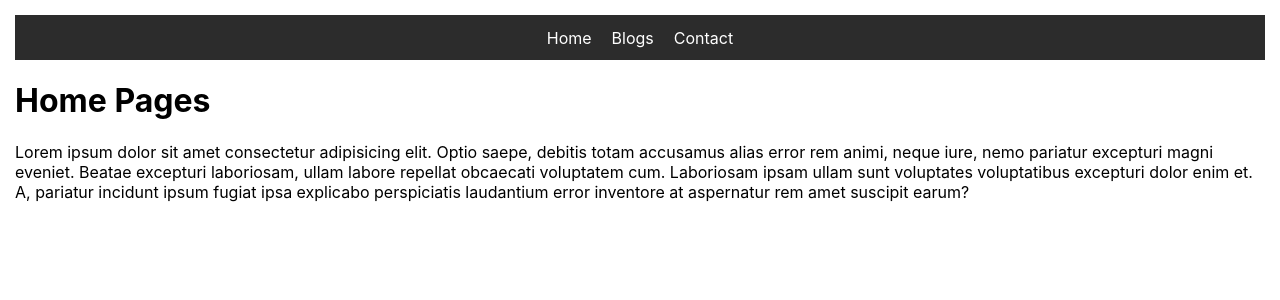
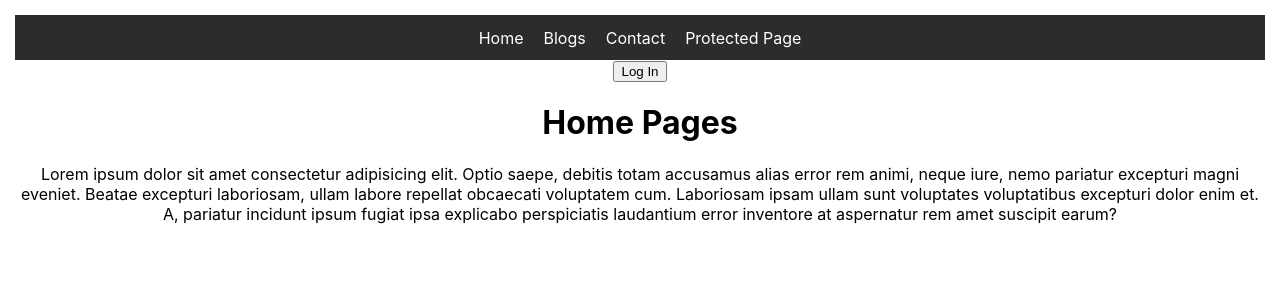
Before and after one commit to AdnanTurjoy/react-router, a React (Create React App) app: page / in a window 1280 px wide. Shown: the top 300 px of the page. Built offline with nearby package versions, Linux system fonts and the light colour scheme.

Commit message:
Protected routing

```diff
--- a/src/App.js
+++ b/src/App.js
@@ -1,29 +1,14 @@
 import React from "react";
-import { BrowserRouter, Route, Routes } from "react-router-dom";
 import "./App.css";
-import Home from "./pages/Home";
 
-import Contact from "./pages/Contact";
-import Blogs from "./pages/Blogs";
-import Error from "./pages/Error";
-import Navbar from "./components/Navbar";
-import Blog from "./pages/Blog";
-import User from "./pages/User";
+import Router from "./routes/Router";
 
-function App() {
+const App = () => {
   return (
-    <BrowserRouter>
-      <Navbar />
-      <Routes>
-        <Route path="/" element={<Home />} />
-        <Route path="/contact" element={<Contact />} />
-        <Route path="/blogs" element={<Blogs />} />
-        <Route path="/blogs/:title" element={<Blog />} />
-        {/* <Route path="/*" element={<Error />} /> */}
-        <Route path="/user" element={<User />} />
-      </Routes>
-    </BrowserRouter>
+    <div className="App">
+      <Router />
+    </div>
   );
-}
+};
 
 export default App;
--- a/src/components/Navbar.js
+++ b/src/components/Navbar.js
@@ -12,6 +12,9 @@ function Navbar(props) {
       <NavLink to="/contact" className="nav-link">
         Contact
       </NavLink>
+      <NavLink to="/protected-page" className="nav-link">
+        Protected Page
+      </NavLink>
     </nav>
   );
 }
--- /dev/null
+++ b/src/pages/ProtectedPage.js
@@ -0,0 +1,11 @@
+import React from "react";
+
+function ProtectedPage(props) {
+  return (
+    <div>
+      <h1>Protected Page</h1>
+    </div>
+  );
+}
+
+export default ProtectedPage;
--- /dev/null
+++ b/src/routes/Protected.js
@@ -0,0 +1,8 @@
+import React from "react";
+import { Navigate } from "react-router-dom";
+
+function Protected({ isLogIn, children }) {
+  return !isLogIn ? <Navigate to="/" /> : children;
+}
+
+export default Protected;
--- /dev/null
+++ b/src/routes/Router.js
@@ -0,0 +1,45 @@
+import React, { useState } from "react";
+import { BrowserRouter, Route, Routes } from "react-router-dom";
+
+import Home from "../pages/Home";
+
+import Contact from "../pages/Contact";
+import Blogs from "../pages/Blogs";
+import Error from "../pages/Error";
+import Navbar from "../components/Navbar";
+import Blog from "../pages/Blog";
+import User from "../pages/User";
+import ProtectedPage from "../pages/ProtectedPage";
+import Protected from "./Protected";
+
+function Router(props) {
+  const [isLogIn, setLogIn] = useState(false);
+  return (
+    <BrowserRouter>
+      <Navbar />
+      {isLogIn ? (
+        <button onClick={() => setLogIn(!isLogIn)}>Log Out</button>
+      ) : (
+        <button onClick={() => setLogIn(!isLogIn)}>Log In</button>
+      )}
+      <Routes>
+        <Route path="/" element={<Home />} />
+        <Route path="/contact" element={<Contact />} />
+        <Route path="/blogs" element={<Blogs />} />
+        <Route path="/blogs/:title" element={<Blog />} />
+        {/* <Route path="/*" element={<Error />} /> */}
+        <Route path="/user" element={<User />} />
+        <Route
+          path="/protected-page"
+          element={
+            <Protected isLogIn={isLogIn}>
+              <ProtectedPage />
+            </Protected>
+          }
+        />
+      </Routes>
+    </BrowserRouter>
+  );
+}
+
+export default Router;
```
